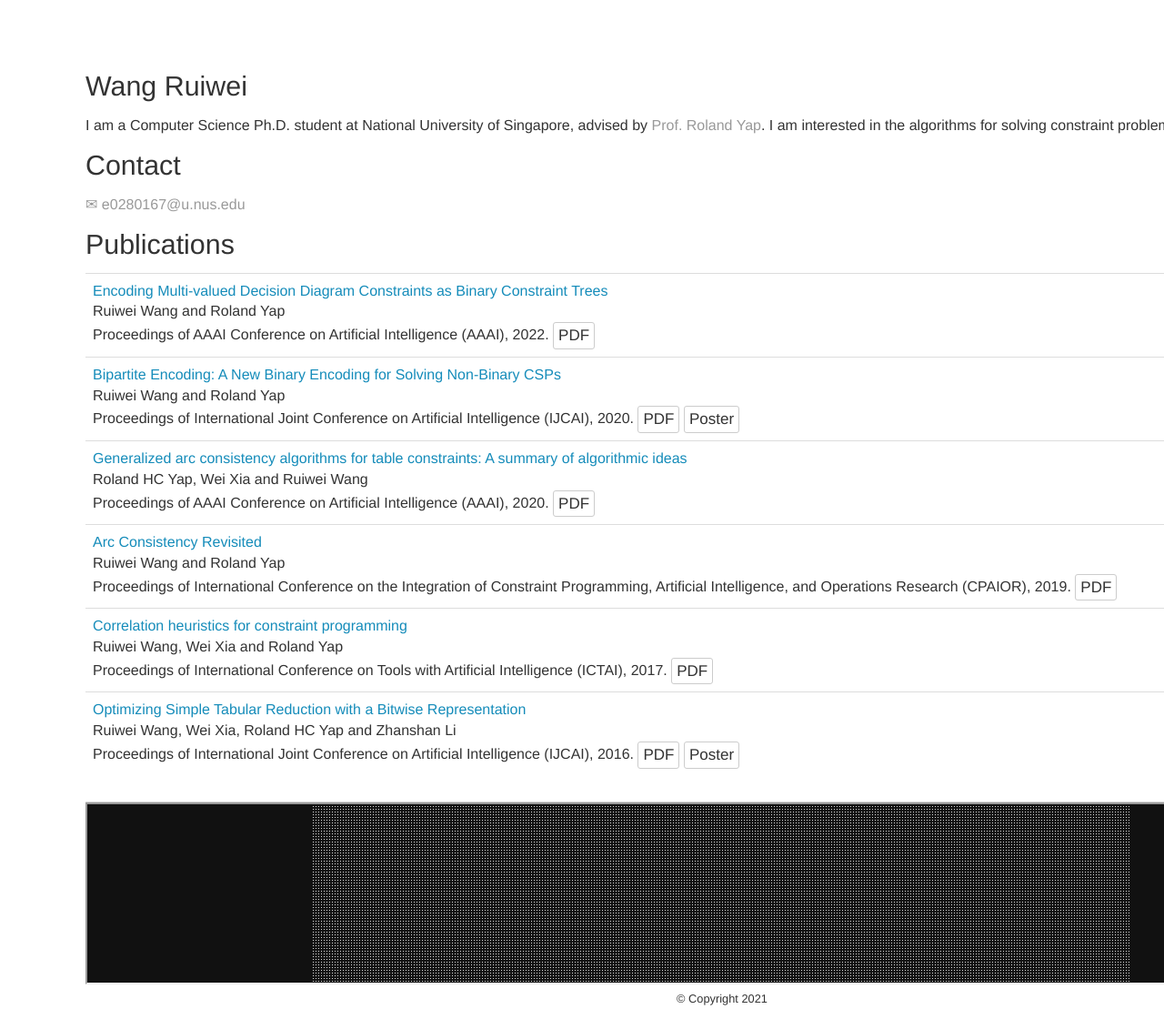
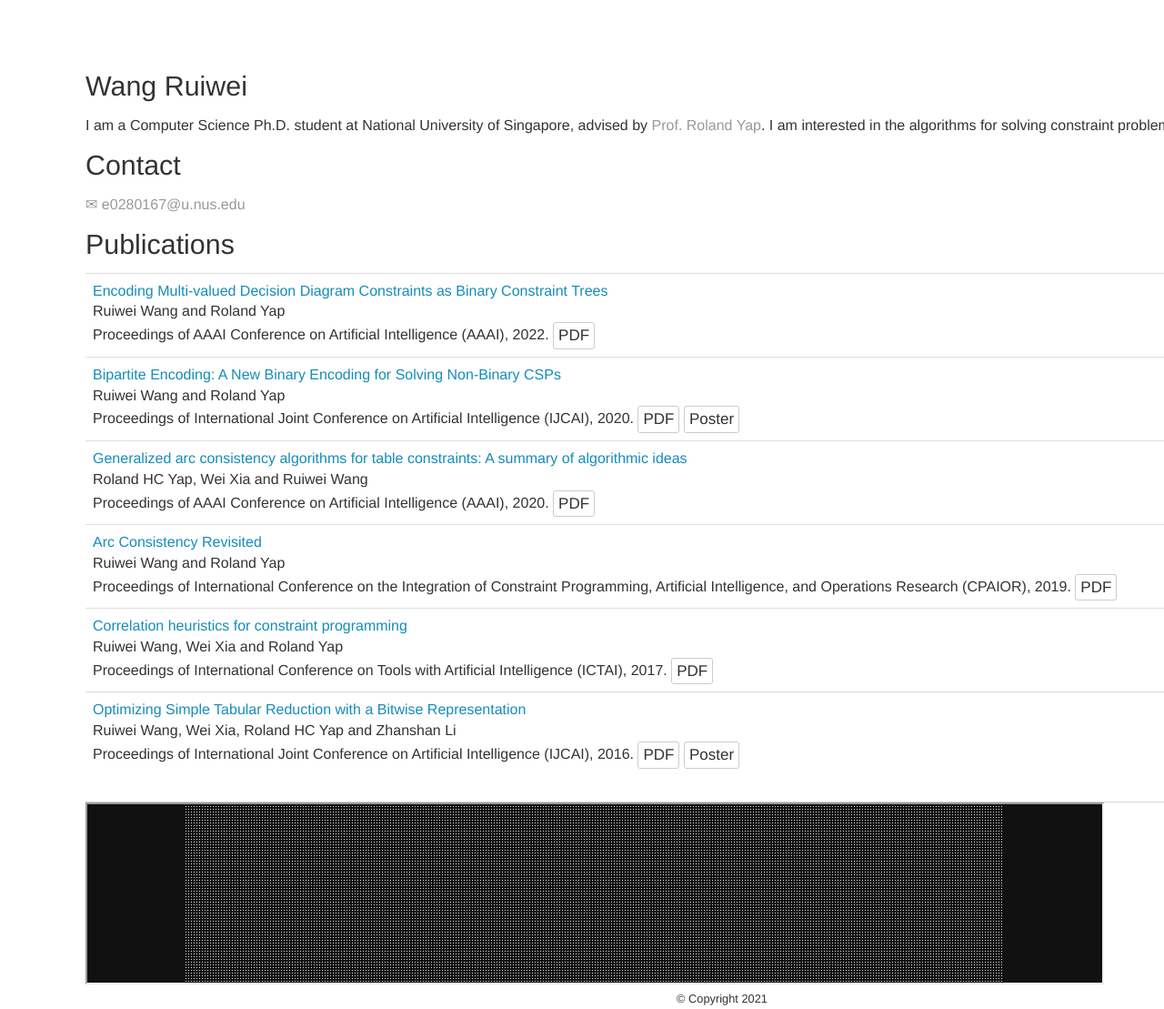
Before and after one commit to WangRuiwei/WangRuiwei.github.io, a Jekyll site: the page built from index.html, in a window 1280 px wide. Shown: the whole page at 91% size. Built offline with Jekyll 4.4.1, drawn with Linux system fonts in a browser that asks for light colours.

Commit message:
Update index.html

```diff
--- a/index.html
+++ b/index.html
@@ -99,7 +99,7 @@ Ruiwei Wang, Wei Xia, Roland HC Yap and Zhanshan Li
 </tbody>
 </table>
 <footer>
-<iframe src="particle.html" height="200" scrolling="no" width="100%"></iframe>
+<iframe src="particle.html" height="200" scrolling="no" width="80%"></iframe>
 <center><span class="copyright">&copy; Copyright 2021</span</center>
 </footer>
 </div><!-- main body -->
```
